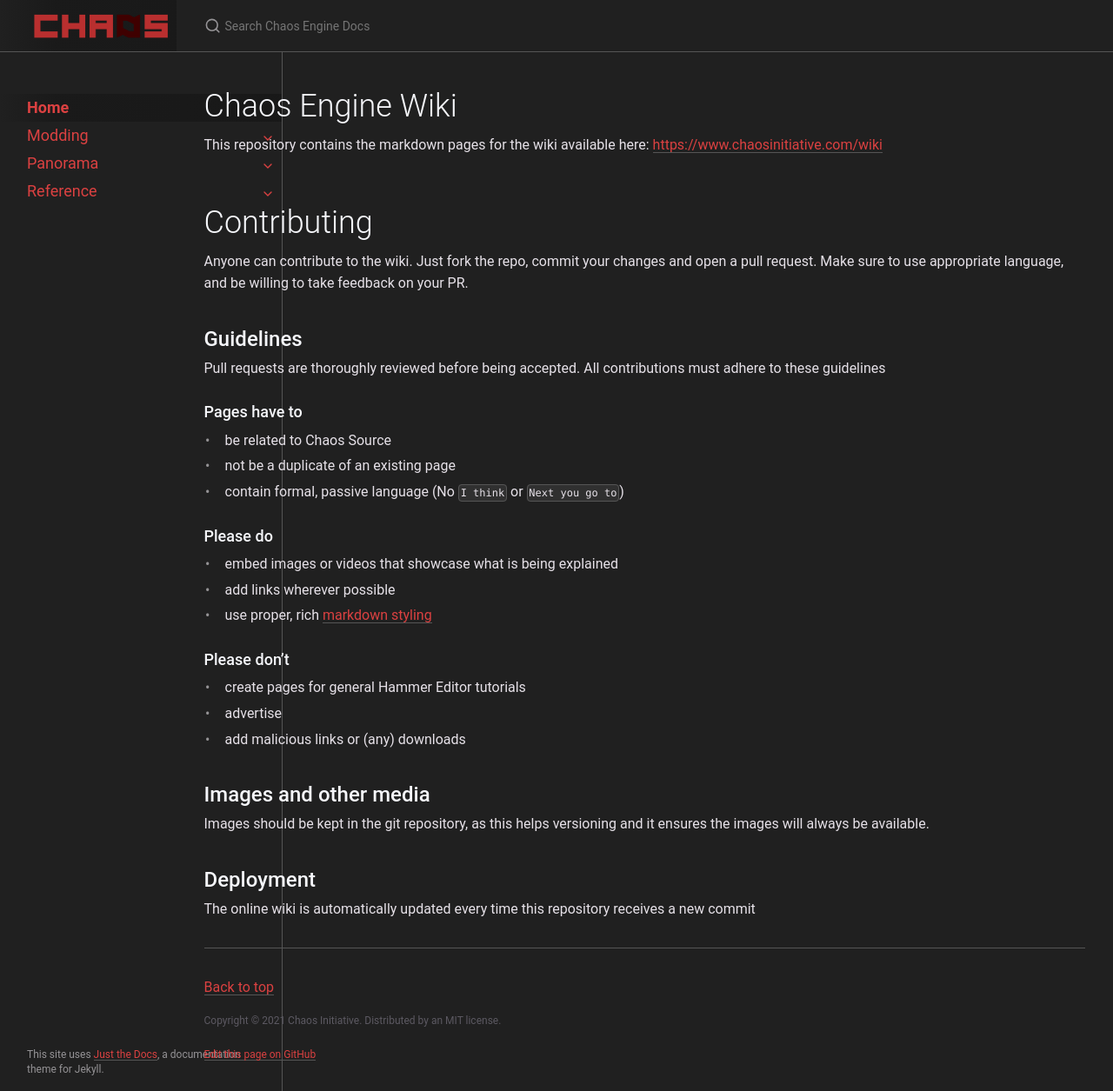
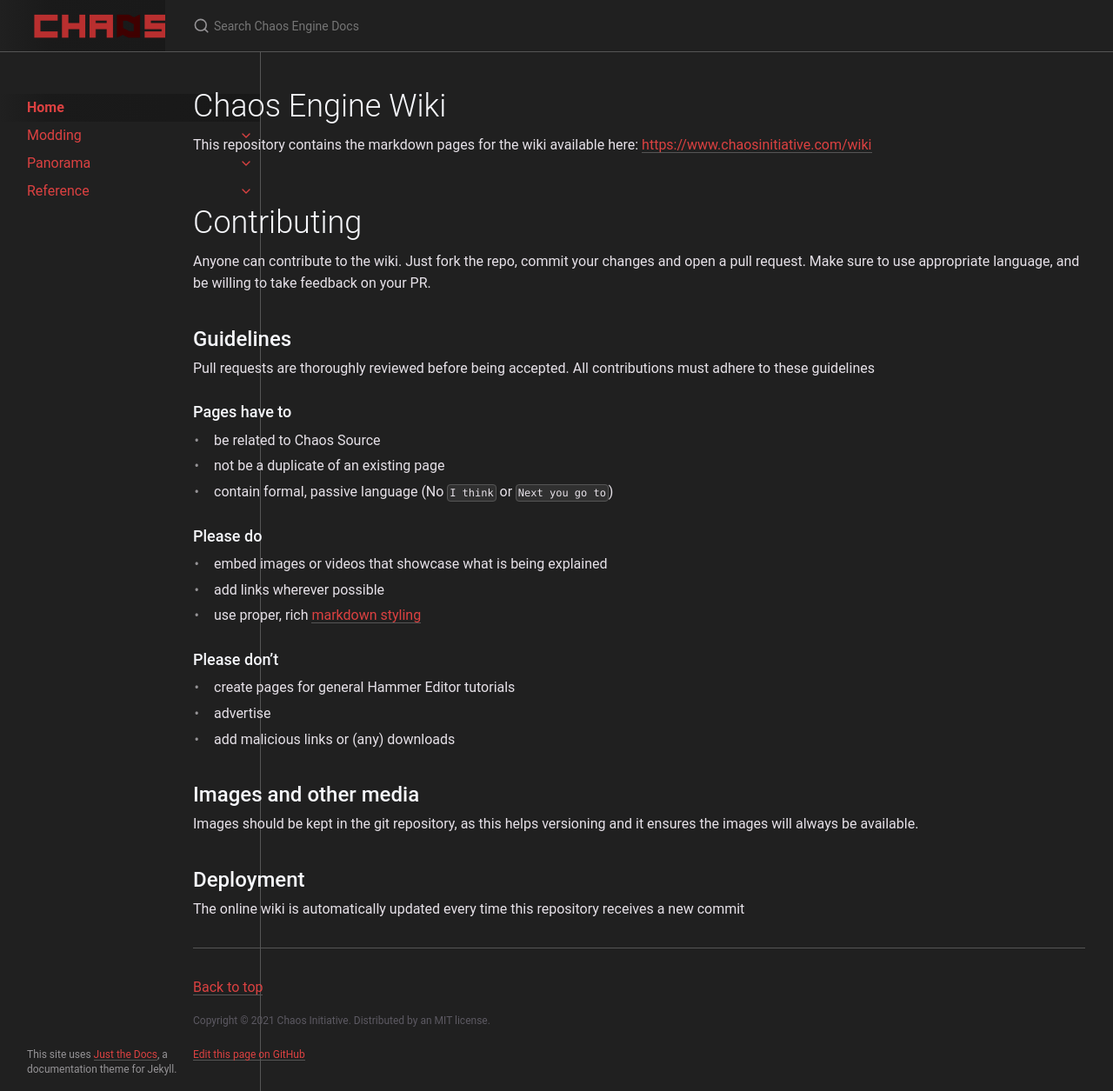
Before and after one commit to JJL772/jjl772.github.io, a Jekyll site: the page built from index.md, in a window 1280 px wide and 1255 px high. Shown: the whole window at 87% size. Built offline with Jekyll 4.4.1, drawn with Linux system fonts in a browser that asks for light colours.

Commit message:
More size tweaks

```diff
--- a/_sass/color_schemes/chaos-dark.scss
+++ b/_sass/color_schemes/chaos-dark.scss
@@ -20,7 +20,7 @@
 $search-foreground-color: $grey-lt-300;
 
 $content-width: 1200px;
-$nav-width: 325px;
-$nav-width-md: 325px;
+$nav-width: 300px;
+$nav-width-md: 300px;
 
-$font-size-4: 18px;
+$font-size-4: 16px;
```
